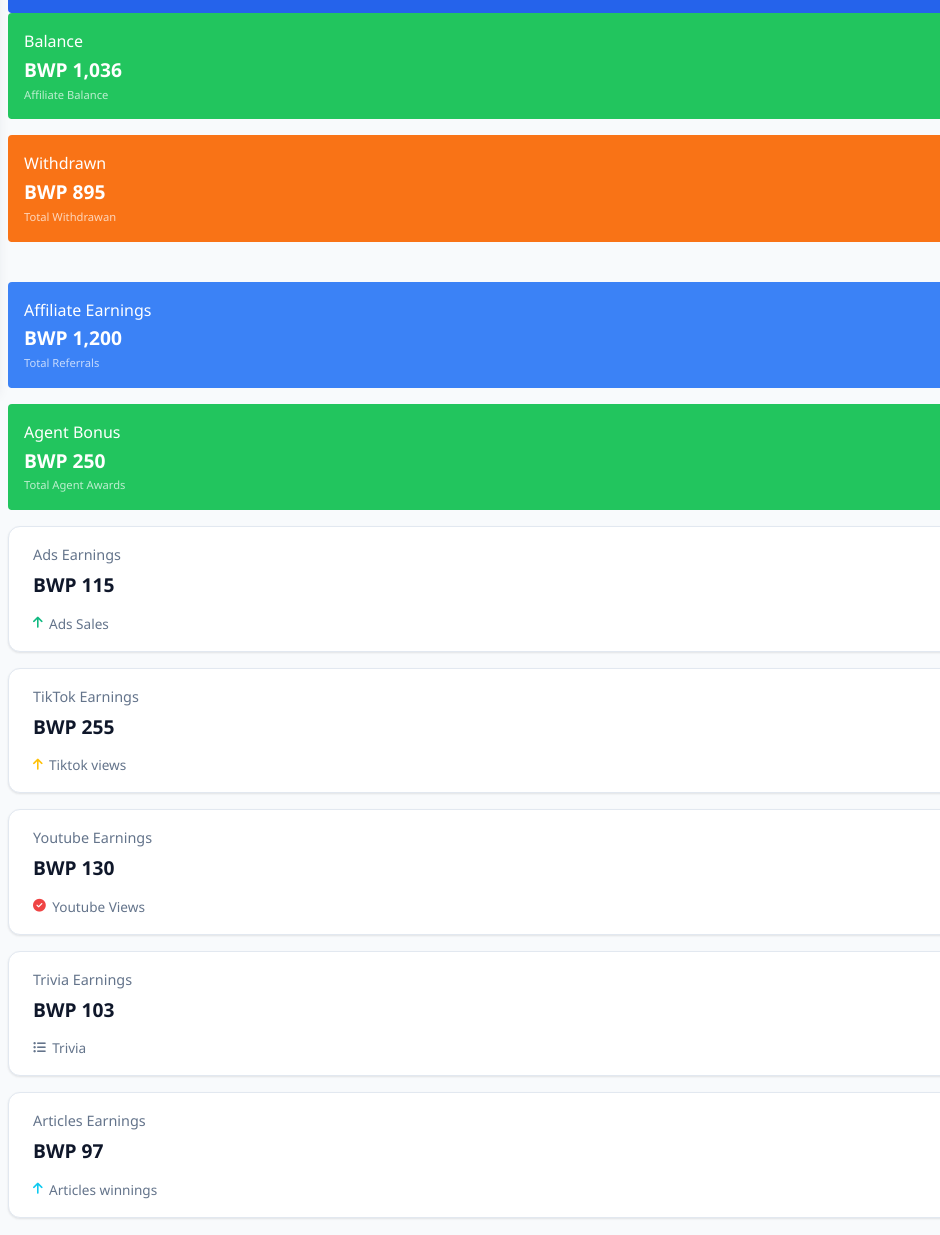
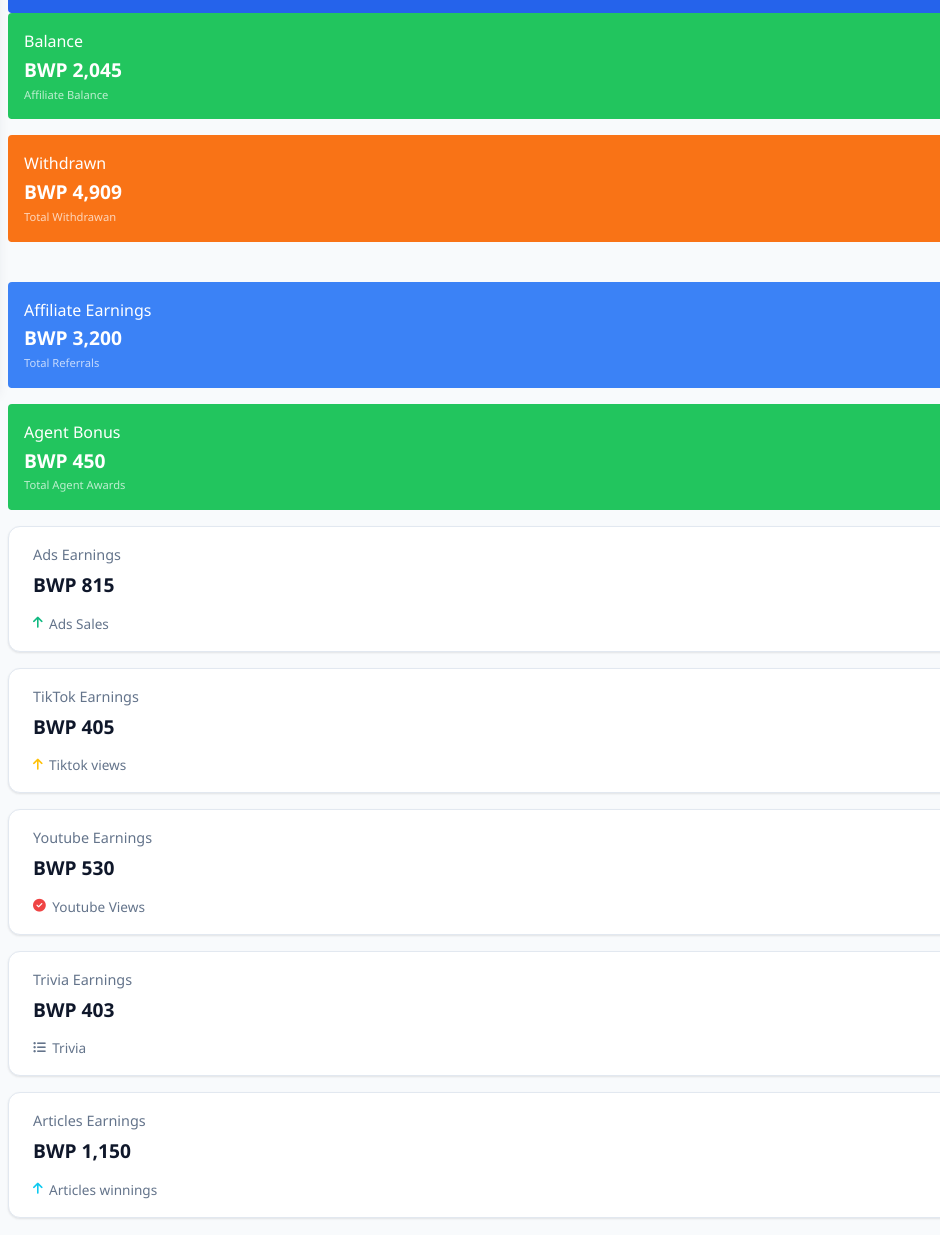
Before and after one commit to petersonmaina-dev/Fastqash, a plain HTML site: page index.html in a window 1280 px wide. Shown: the part 405-1640 px from the top of the page, 244-1184 px from the left. Drawn offline with nearby package versions, Linux system fonts and the light colour scheme; no server answers; a script that the page names is missing.

Commit message:
Update index.html

```diff
--- a/index.html
+++ b/index.html
@@ -1589,7 +1589,7 @@ function fetchUnreadMessageCount() {
                             <div class="mt-3 rounded p-3" style="background: #06b6d4; color: #fff;">
                                 <div style="font-size: 1rem; font-weight: 500;">Total Earnings</div>
                                 <div style="font-size: 1.2rem; font-weight: bold;">
-                                    BWP 1,954                </div>
+                                    BWP 6,954                </div>
                                 <div style="font-size: 0.7rem; opacity: 0.7;">Overview of TOTAL earnings</div>
                             </div>
                         </div>
@@ -1599,13 +1599,13 @@ function fetchUnreadMessageCount() {
                             <div class="rounded p-3 mb-3" style="background: #22c55e; color: #fff;">
                                 <div style="font-size: 1rem; font-weight: 500;">Balance</div>
                                 <div style="font-size: 1.2rem; font-weight: bold;">
-                                    BWP 1,036             </div>
+                                    BWP 2,045             </div>
                                 <div style="font-size: 0.7rem; opacity: 0.7;">Affiliate Balance</div>
                             </div>
                             <div class="rounded p-3 mb-3" style="background: #f97316; color: #fff;">
                                 <div style="font-size: 1rem; font-weight: 500;">Withdrawn</div>
                                 <div style="font-size: 1.2rem; font-weight: bold;">
-                                    BWP 895               </div>
+                                    BWP 4,909               </div>
                                 <div style="font-size: 0.7rem; opacity: 0.7;">Total Withdrawan</div>
                             </div>
                         </div>
@@ -1614,7 +1614,7 @@ function fetchUnreadMessageCount() {
                         <div class="rounded p-3 mb-3" style="background: #3b82f6; color: #fff;">
                             <div style="font-size: 1rem; font-weight: 500;">Affiliate Earnings</div>
                             <div style="font-size: 1.2rem; font-weight: bold;">
-                                BWP 1,200            </div>
+                                BWP 3,200            </div>
                             <div style="font-size: 0.7rem; opacity: 0.7;">Total Referrals</div>
                         </div>
 
@@ -1622,7 +1622,7 @@ function fetchUnreadMessageCount() {
                         <div class="rounded p-3 mb-3" style="background: #22c55e; color: #fff;">
                             <div style="font-size: 1rem; font-weight: 500;">Agent Bonus</div>
                             <div style="font-size: 1.2rem; font-weight: bold;">
-                                BWP 250            </div>
+                                BWP 450            </div>
                             <div style="font-size: 0.7rem; opacity: 0.7;">Total Agent Awards</div>
                         </div>
 
@@ -1632,7 +1632,7 @@ function fetchUnreadMessageCount() {
                             <div class="status-card">
                                 <div class="card-content">
                                     <span class="card-title">Ads Earnings</span>
-                                    <span class="card-value">BWP 115</span>
+                                    <span class="card-value">BWP 815</span>
                                     <span class="card-subtitle"><i class="fas fa-arrow-up"></i> Ads Sales</span>
                                 </div>
                                 <div class="card-icon">
@@ -1643,7 +1643,7 @@ function fetchUnreadMessageCount() {
                             <div class="status-card">
                                 <div class="card-content">
                                     <span class="card-title">TikTok Earnings</span>
-                                    <span class="card-value">BWP 255</span>
+                                    <span class="card-value">BWP 405</span>
                                     <span class="card-subtitle"><i class="fas fa-arrow-up text-warning"></i> Tiktok views</span>
                                 </div>
                                 <div class="card-icon">
@@ -1654,7 +1654,7 @@ function fetchUnreadMessageCount() {
                             <div class="status-card">
                                 <div class="card-content">
                                     <span class="card-title">Youtube Earnings</span>
-                                    <span class="card-value">BWP 130</span>
+                                    <span class="card-value">BWP 530</span>
                                     <span class="card-subtitle"><i class="fas fa-check-circle"></i> Youtube Views</span>
                                 </div>
                                 <div class="card-icon">
@@ -1665,7 +1665,7 @@ function fetchUnreadMessageCount() {
                             <div class="status-card">
                                 <div class="card-content">
                                     <span class="card-title">Trivia Earnings</span>
-                                    <span class="card-value">BWP 103</span>
+                                    <span class="card-value">BWP 403</span>
                                     <span class="card-subtitle"><i class="fas fa-list-ul"></i> Trivia</span>
                                 </div>
                                 <div class="card-icon">
@@ -1676,7 +1676,7 @@ function fetchUnreadMessageCount() {
                             <div class="status-card">
                                 <div class="card-content">
                                     <span class="card-title">Articles Earnings</span>
-                                    <span class="card-value">BWP 97</span>
+                                    <span class="card-value">BWP 1,150</span>
                                     <span class="card-subtitle"><i class="fas fa-arrow-up text-info"></i> Articles winnings</span>
                                 </div>
                                 <div class="card-icon">
```
